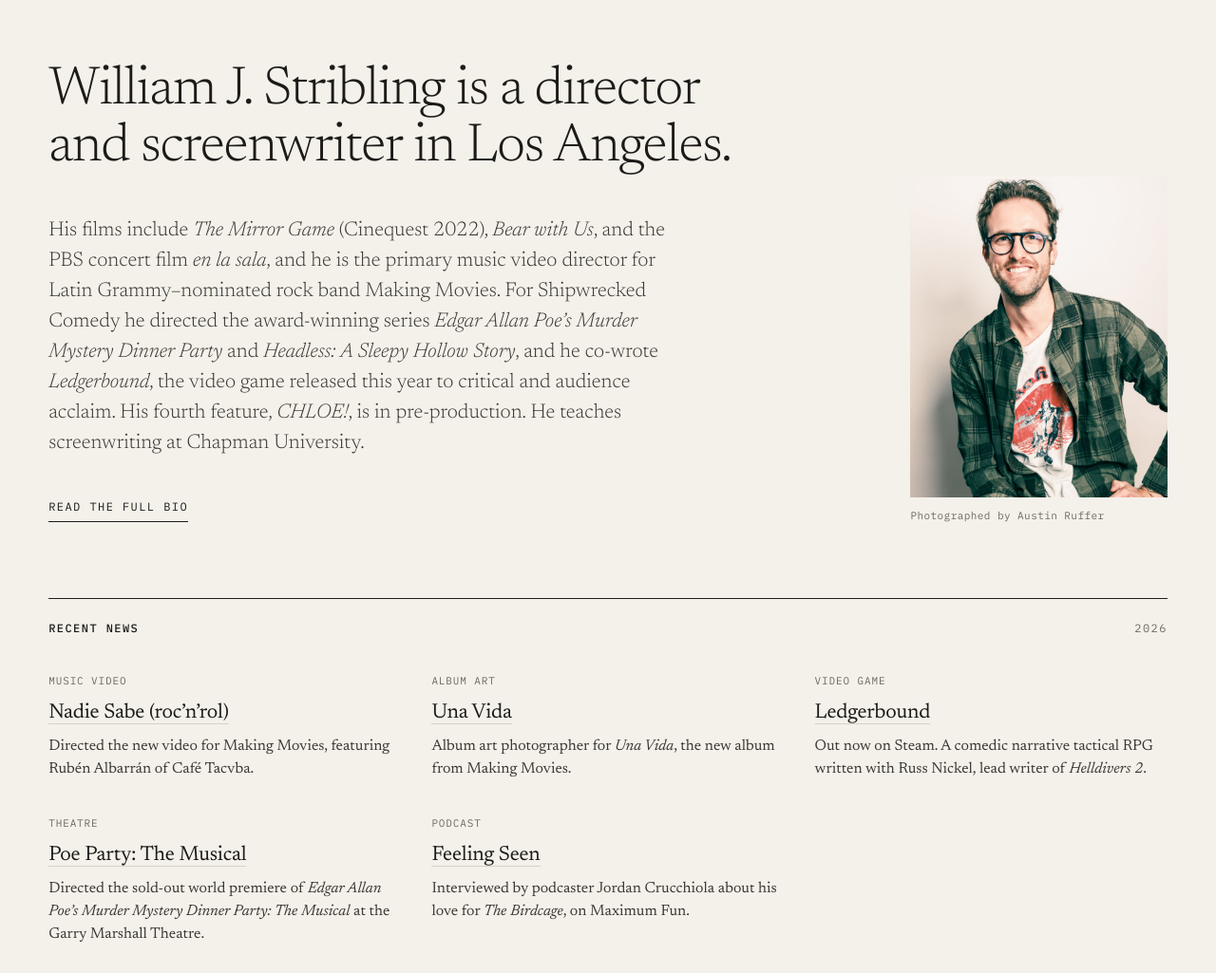
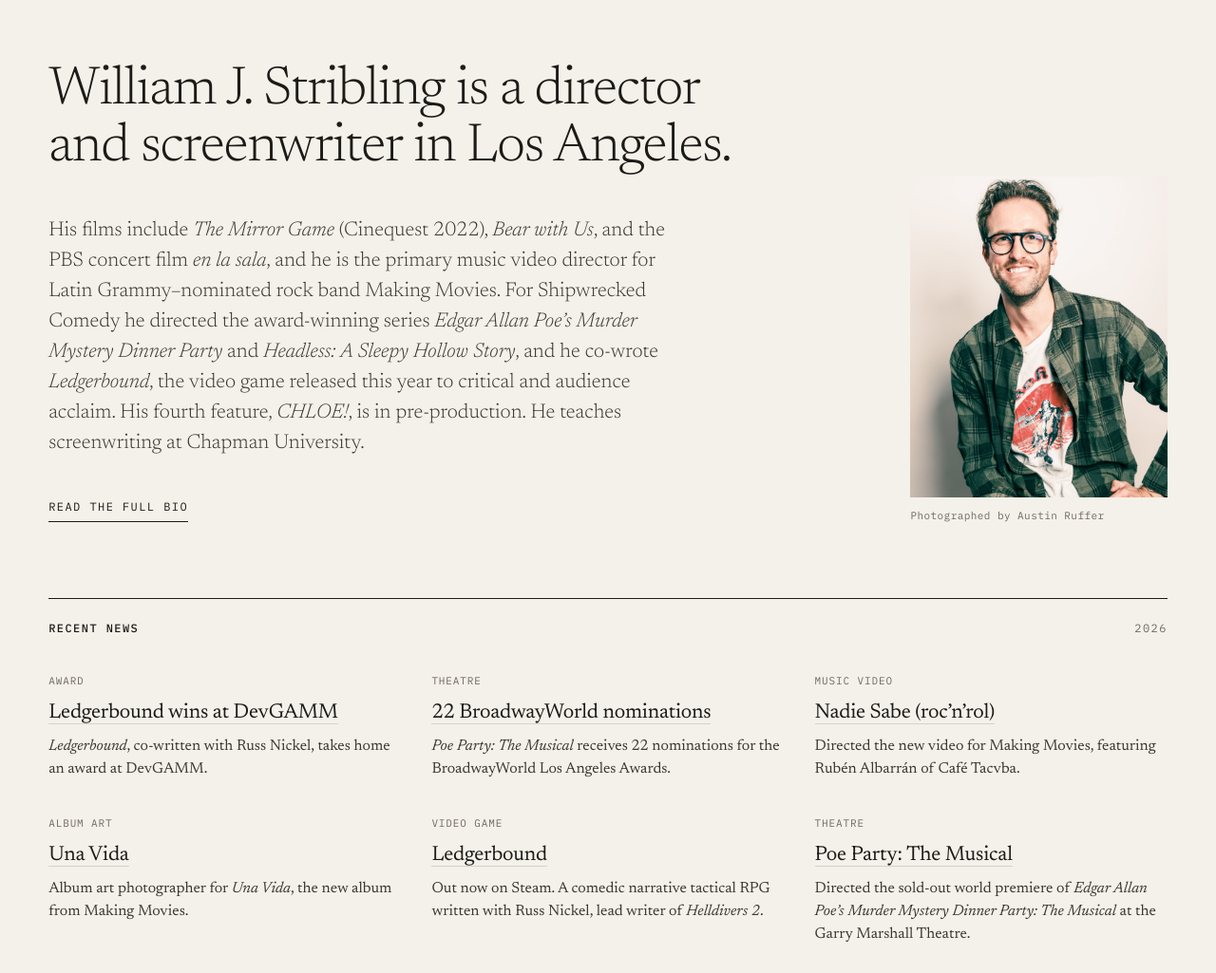
Before and after one commit to WJStribling/WJStribling.github.io, a plain HTML site: page index.html in a window 1280 px wide. Shown: the part 72-1097 px from the top of the page at 95% size. Drawn offline with Linux system fonts and the light colour scheme.

Commit message:
Add DevGAMM win and BroadwayWorld nominations to Recent News
Co-Authored-By: Claude Opus 5.5 <noreply@anthropic.com>
Claude-Session: https://claude.ai/code/session_01Jeds5npmyEJTvUVz98H3My

```diff
--- a/index.html
+++ b/index.html
@@ -54,6 +54,18 @@
       <span class="mono muted">2026</span>
     </div>
     <div class="news-list">
+
+      <article class="news-item">
+        <p class="x-p mono muted news-kick">Award</p>
+        <h3 class="x-h news-title"><a href="https://store.steampowered.com/app/3315060/Ledgerbound/" target="_blank" rel="noopener">Ledgerbound wins at DevGAMM</a></h3>
+        <p class="x-p news-note"><em>Ledgerbound</em>, co-written with Russ Nickel, takes home an award at DevGAMM.</p>
+      </article>
+
+      <article class="news-item">
+        <p class="x-p mono muted news-kick">Theatre</p>
+        <h3 class="x-h news-title"><a href="https://poepartymusical.com" target="_blank" rel="noopener">22 BroadwayWorld nominations</a></h3>
+        <p class="x-p news-note"><em>Poe Party: The Musical</em> receives 22 nominations for the BroadwayWorld Los Angeles Awards.</p>
+      </article>
 
       <article class="news-item">
         <p class="x-p mono muted news-kick">Music video</p>
```
